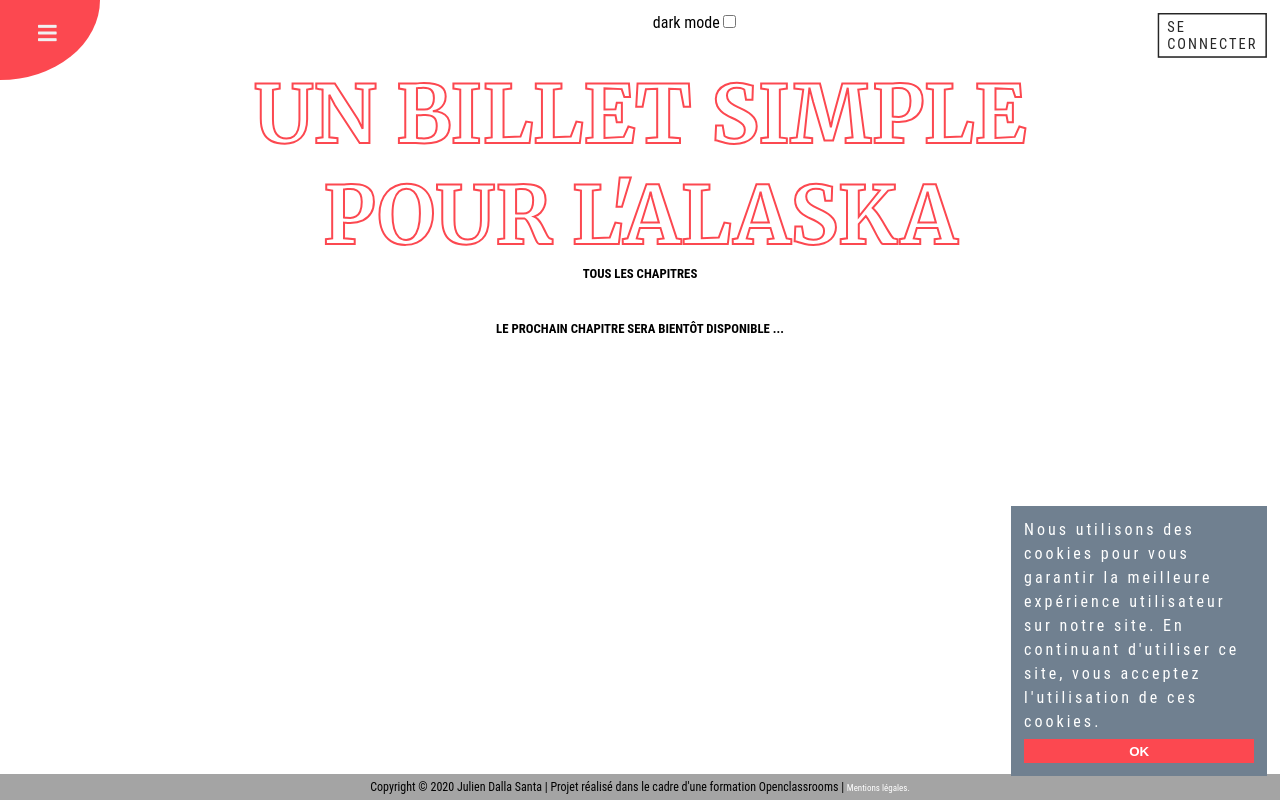
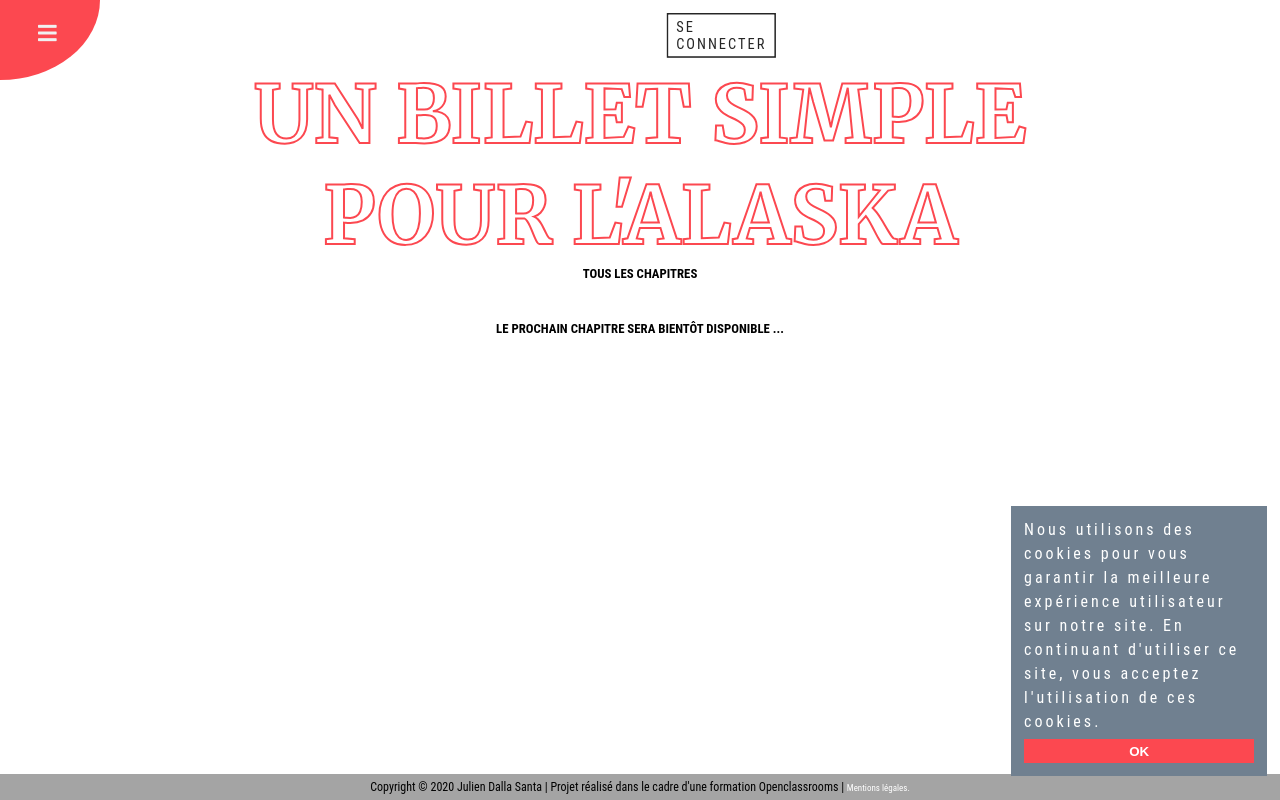
Before and after one commit to JulienDallaSanta/openclassrooms-devwebjunior-p4-blog-ecrivain, a PHP site: the page made by Views/blog.php in a window 1280 px wide. Run offline with PHP 8.4, Linux system fonts and the light colour scheme; the template is opened without the code that fills it, so the values that code supplies are empty; some libraries are stand-ins or nearby versions.

Commit message:
delete dark mode

```diff
--- a/Views/header.php
+++ b/Views/header.php
@@ -1,8 +1,4 @@
 <div id="header">
-    <div id="darkModeDiv">
-        <span>dark mode</span>
-        <input type="checkbox" name=""id="darkModeButton">
-    </div>
 <?php
 if(isset($_SESSION['username'])){
     ?>
@@ -10,7 +6,6 @@
     <?php
 }
 ?>
-
     <div id="connexionButton">
         <?php
             if(!isset($_SESSION['username'])){
@@ -24,4 +19,5 @@
             }
         ?>
     </div>
+
 </div>
```
Lines whose indentation alone changed are shown as unchanged.
